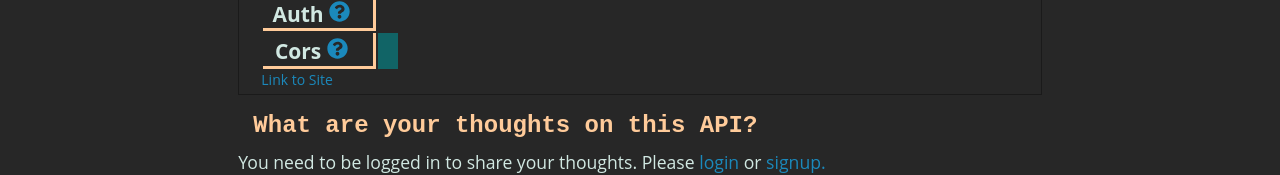
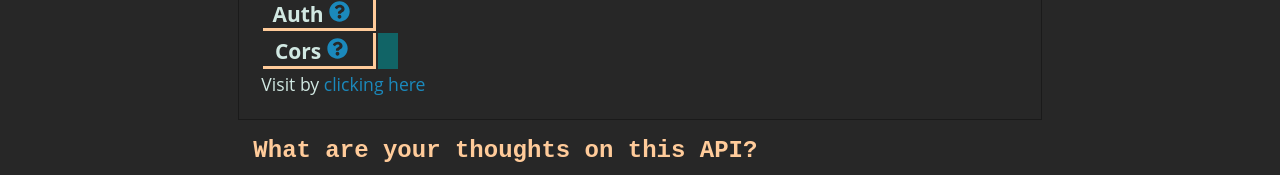
Before and after one commit to m-car/YAPI, a React (Create React App) app in the folder client/: page /select in a window 1280 px wide. Shown: the part 265-440 px from the top of the page. Built offline with nearby package versions, Linux system fonts and the light colour scheme; no server answers.

Commit message:
made the link to visit the api website a little bigger

```diff
--- a/client/src/pages/Selected.js
+++ b/client/src/pages/Selected.js
@@ -103,7 +103,9 @@ const Selected = () => {
                   <td>{api.cors}</td>
                 </tr>
               </table>
-              <a href={api.url}>Link to Site</a>
+              <p>
+                Visit {api.title} by <a href={api.url}>clicking here</a>
+              </p>
             </div>
           </div>
         ))}
```
Also changed, not shown: 1 other file (tests, documents, lock files or other folders).
